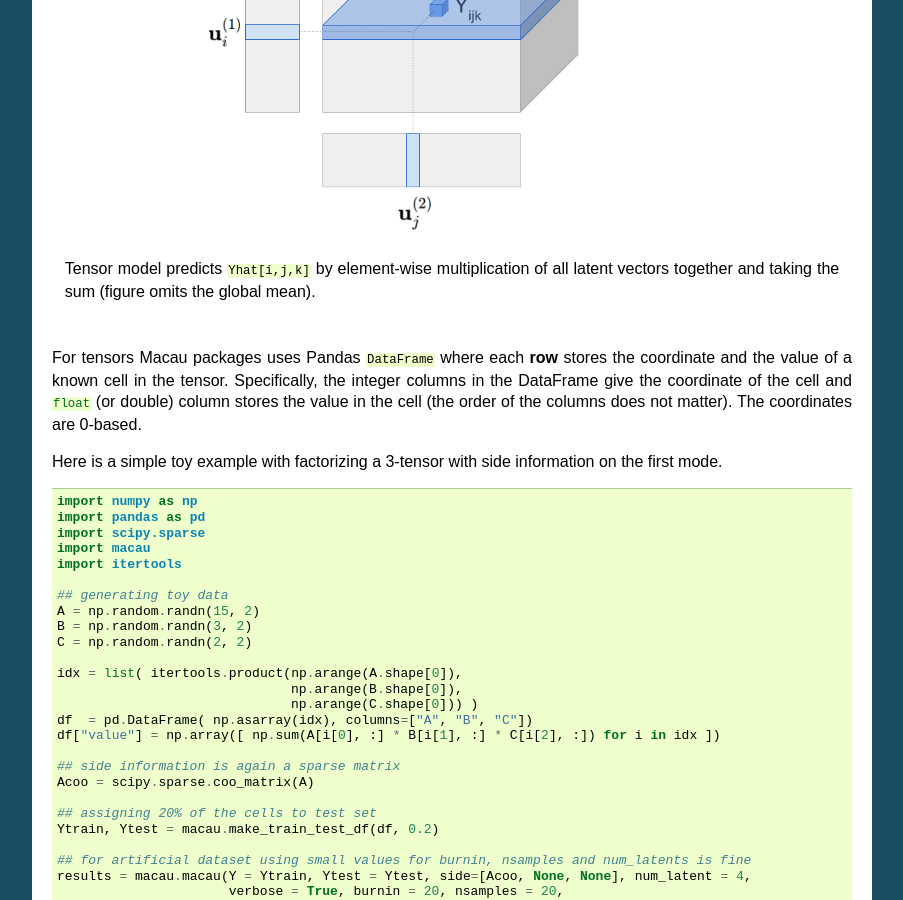
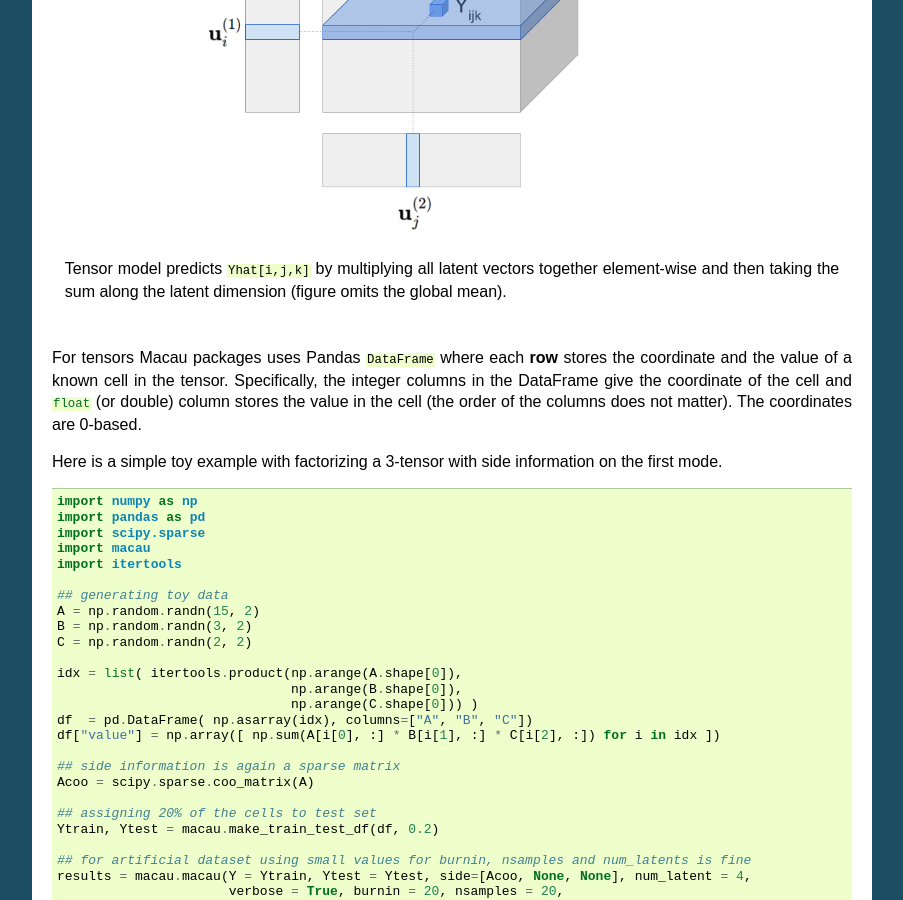
Before and after one commit to jaak-s/macau, a Sphinx documentation site: the page built from docs/source/examples.rst, in a window 1280 px wide and 900 px high, scrolled down 3544 px. Shown: the whole window, without its empty margins (198-1101 px from the left). Built offline with Sphinx 7.4.7, drawn with Linux system fonts in a browser that asks for light colours.

Commit message:
clarified tensor visualization

```diff
--- a/docs/source/examples.rst
+++ b/docs/source/examples.rst
@@ -203,7 +203,7 @@ Visually the model can be represented as follows:
    :alt: Tensor model
    :align: center
 
-   Tensor model predicts :python:`Yhat[i,j,k]` by element-wise multiplication of all latent vectors together and taking the sum (figure omits the global mean).
+   Tensor model predicts :python:`Yhat[i,j,k]` by multiplying all latent vectors together element-wise and then taking the sum along the latent dimension (figure omits the global mean).
 
 
 For tensors Macau packages uses Pandas :python:`DataFrame` where each **row** stores the coordinate and the value of a known
```
